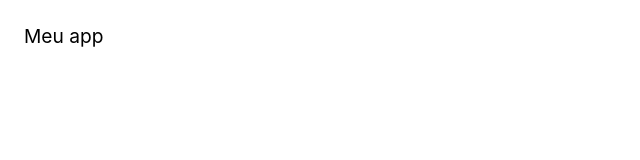
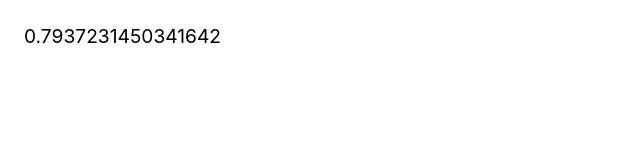
Before and after one commit to erickjohnson/origamid-react, a React (Create React App) app in the folder meuapp/: page / in a window 1280 px wide. Shown: the top 160 px of the page, without its empty margins (0-640 px from the left). Built offline with nearby package versions, Linux system fonts and the light colour scheme.

Commit message:
jsx parameters

```diff
--- a/meuapp/src/App.js
+++ b/meuapp/src/App.js
@@ -1,9 +1,12 @@
 import React from 'react';
 
 function App() {
+  const random = Math.random();
+  const active = true;
   return (
-    <div> Meu app
-    </div>
+    <>
+      <p className={active ? 'ativo' : ''}>{random}</p>
+    </>
   );
 }
 
```
Also changed, not shown: 1 other file (tests, documents, lock files or other folders).
